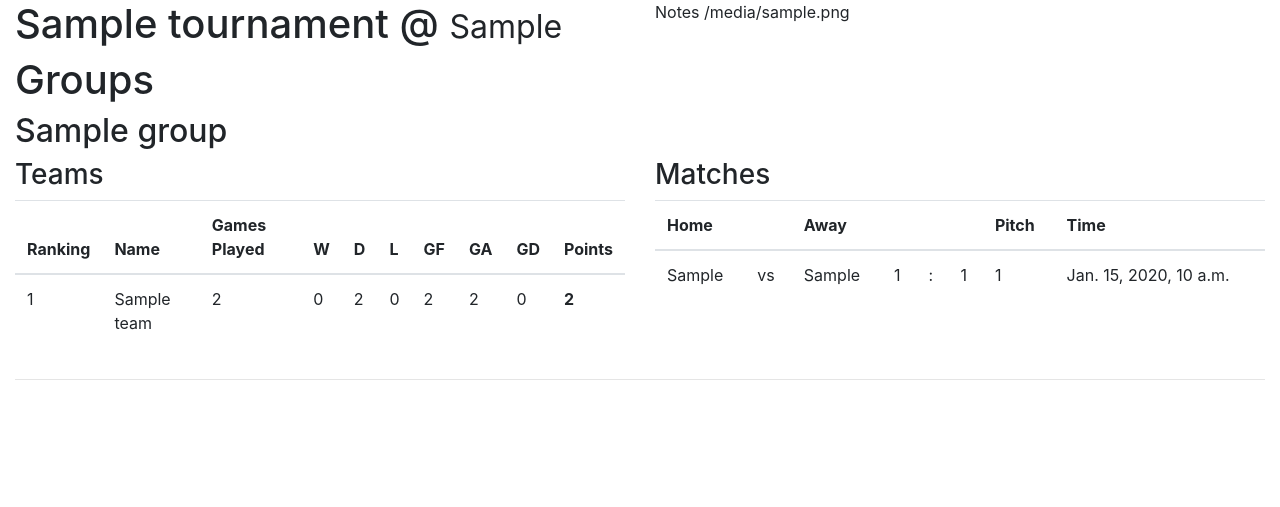
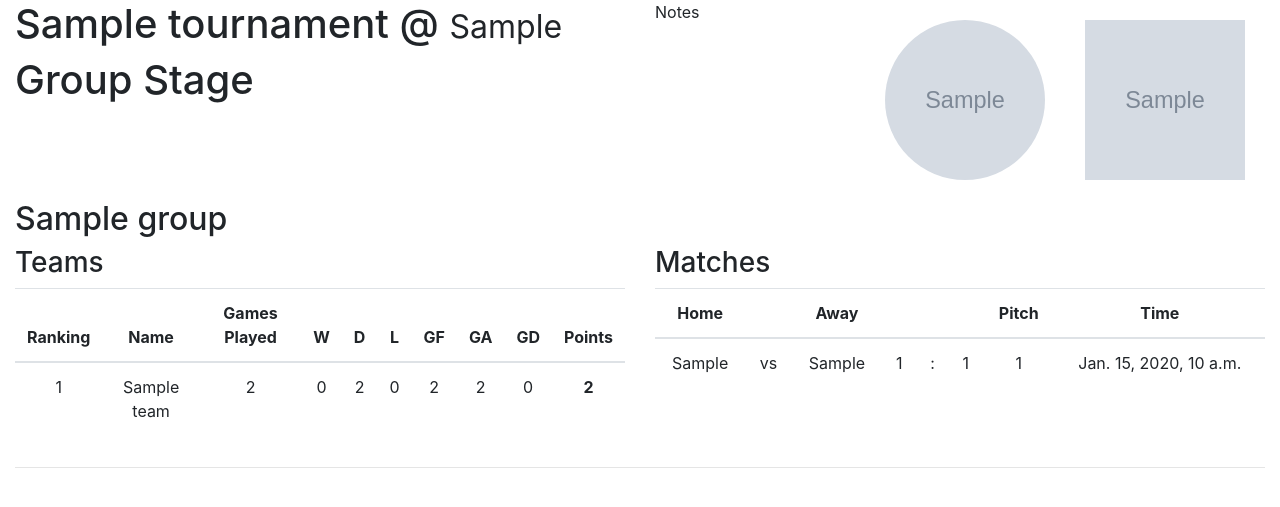
Before and after one commit to rborgese/tournament-manager, a Django app: page /tournament/groups/ in a window 1280 px wide. Shown: the part 56-563 px from the top of the page. Run offline with Django 3.2, Linux system fonts and the light colour scheme; tables that the repository leaves empty hold one stand-in row (values such as "Sample post"); grey boxes marked "Sample" are stand-in pictures; some libraries are stand-ins or nearby versions.

Commit message:
Making views generic adding image support, tidy up

```diff
--- a/tournament_manager/app/models.py
+++ b/tournament_manager/app/models.py
@@ -106,8 +106,8 @@ class Match(models.Model):
     pitch = models.IntegerField()
 
     is_placeholder = models.BooleanField(default=False)
-    home_team_placeholder = models.CharField(max_length=100, default='')
-    away_team_placeholder = models.CharField(max_length=100, default='')
+    home_team_placeholder = models.CharField(max_length=100, default='', blank=True, null=True)
+    away_team_placeholder = models.CharField(max_length=100, default='', blank=True, null=True)
 
     home_team = models.ForeignKey(Team, on_delete=models.SET_NULL, related_name='home_matches', null=True, blank=True)
     away_team = models.ForeignKey(Team, on_delete=models.SET_NULL, related_name='away_matches', null=True, blank=True)
@@ -124,7 +124,7 @@ class Match(models.Model):
         return self.away_goals > self.home_goals
 
     def __str__(self):
-        if not self.home_team or not self.away_team_placeholder:
+        if not self.home_team or not self.away_team:
             return 'TBC'
         return f"{self.home_team.name} vs {self.away_team.name}"
 
@@ -133,6 +133,7 @@ class Tournament(models.Model):
     name = models.CharField(max_length=100)
     location = models.CharField(max_length=100)
     logo = models.ImageField(null=True, blank=True)
+    extra_image = models.ImageField(null=True, blank=True)
 
     def __str__(self):
         return f"{self.name} @ {self.location}"
--- /dev/null
+++ b/tournament_manager/app/templates/app/base.html
@@ -0,0 +1,58 @@
+<!doctype html>
+<html lang="en">
+  <head>
+    <!-- Required meta tags -->
+    <meta charset="utf-8">
+    <meta name="viewport" content="width=device-width, initial-scale=1, shrink-to-fit=no">
+
+    <!-- Bootstrap CSS -->
+    <link rel="stylesheet" href="https://stackpath.bootstrapcdn.com/bootstrap/4.3.1/css/bootstrap.min.css" integrity="sha384-ggOyR0iXCbMQv3Xipma34MD+dH/1fQ784/j6cY/iJTQUOhcWr7x9JvoRxT2MZw1T" crossorigin="anonymous">
+
+    <title>Tournament Manager</title>
+
+    <style>
+      .bold-text {
+        font-weight: bold;
+      }
+
+      .bg-red {
+        background-color: red;
+      }
+
+      .tournament-logo {
+        height: 200px;
+        width: 200px;
+        padding: 20px;
+      }
+
+      .table td, .table th {
+        text-align: center;
+      }
+    </style>
+  </head>
+  <body>
+
+  <nav class="navbar navbar-expand-lg navbar-dark bg-red">
+    <button class="navbar-toggler" type="button" data-toggle="collapse" data-target="#navbarNavAltMarkup" aria-controls="navbarNavAltMarkup" aria-expanded="false" aria-label="Toggle navigation">
+      <span class="navbar-toggler-icon"></span>
+    </button>
+    <div class="collapse navbar-collapse" id="navbarNavAltMarkup">
+      <div class="navbar-nav">
+        <a class="nav-item nav-link {% if request.resolver_match.url_name == "groups" %}active{% endif %}" href="/tournament/groups">Groups <span class="sr-only">(current)</span></a>
+        <a class="nav-item nav-link {% if request.resolver_match.url_name == "knockouts" %}active{% endif %}" href="/tournament/knockouts">Knockouts</a>
+      </div>
+    </div>
+  </nav>
+
+  <div class="container-fluid">
+
+    {% block content %}
+    {% endblock %}
+      <!-- Optional JavaScript -->
+    <!-- jQuery first, then Popper.js, then Bootstrap JS -->
+    <script src="https://code.jquery.com/jquery-3.3.1.slim.min.js" integrity="sha384-q8i/X+965DzO0rT7abK41JStQIAqVgRVzpbzo5smXKp4YfRvH+8abtTE1Pi6jizo" crossorigin="anonymous"></script>
+    <script src="https://cdnjs.cloudflare.com/ajax/libs/popper.js/1.14.7/umd/popper.min.js" integrity="sha384-UO2eT0CpHqdSJQ6hJty5KVphtPhzWj9WO1clHTMGa3JDZwrnQq4sF86dIHNDz0W1" crossorigin="anonymous"></script>
+    <script src="https://stackpath.bootstrapcdn.com/bootstrap/4.3.1/js/bootstrap.min.js" integrity="sha384-JjSmVgyd0p3pXB1rRibZUAYoIIy6OrQ6VrjIEaFf/nJGzIxFDsf4x0xIM+B07jRM" crossorigin="anonymous"></script>
+    </div>
+  </body>
+</html>
--- a/tournament_manager/app/templates/app/groups.html
+++ b/tournament_manager/app/templates/app/groups.html
@@ -1,57 +1,23 @@
-<!doctype html>
-<html lang="en">
-  <head>
-    <!-- Required meta tags -->
-    <meta charset="utf-8">
-    <meta name="viewport" content="width=device-width, initial-scale=1, shrink-to-fit=no">
-
-    <!-- Bootstrap CSS -->
-    <link rel="stylesheet" href="https://stackpath.bootstrapcdn.com/bootstrap/4.3.1/css/bootstrap.min.css" integrity="sha384-ggOyR0iXCbMQv3Xipma34MD+dH/1fQ784/j6cY/iJTQUOhcWr7x9JvoRxT2MZw1T" crossorigin="anonymous">
-
-    <title>Tournament Manager</title>
-
-    <style>
-      .bold-text {
-        font-weight: bold;
-      }
-
-      .bg-red {
-        background-color: red;
-      }
-
-    </style>
-  </head>
-  <body>
-
-  <nav class="navbar navbar-expand-lg navbar-dark bg-red">
-    <button class="navbar-toggler" type="button" data-toggle="collapse" data-target="#navbarNavAltMarkup" aria-controls="navbarNavAltMarkup" aria-expanded="false" aria-label="Toggle navigation">
-      <span class="navbar-toggler-icon"></span>
-    </button>
-    <div class="collapse navbar-collapse" id="navbarNavAltMarkup">
-      <div class="navbar-nav">
-        <a class="nav-item nav-link active" href="/tournament/groups">Groups <span class="sr-only">(current)</span></a>
-        <a class="nav-item nav-link" href="/tournament/knockouts">Knockouts</a>
-      </div>
-    </div>
-  </nav>
-
-  <div class="container-fluid">
-
+{% extends 'app/base.html' %}
+{% block content %}
     <div class="row">
       <div class="col-md-6">
         <h1>{{tournament.name}} @ <small>{{tournament.location}}</small></h1>
+        <h1>Group Stage</h1>
       </div>
       <div class="col-md-6">
         Notes
 
         {% if tournament.logo %}
-          {{ tournament.logo.url }}
+          <img class="tournament-logo float-right" src="{{ tournament.logo.url }}">
+        {% endif %}
+
+        {% if tournament.extra_image %}
+          <img class="tournament-logo rounded-circle float-right" src="{{ tournament.extra_image.url }}">
         {% endif %}
 
       </div>
     </div>
-
-    <h1>Groups</h1>
 
     {% for group in groups %}
     <!-- Display each group and the matches -->
@@ -136,11 +102,4 @@
 
   <hr/>
     {% endfor %}
-    <!-- Optional JavaScript -->
-    <!-- jQuery first, then Popper.js, then Bootstrap JS -->
-    <script src="https://code.jquery.com/jquery-3.3.1.slim.min.js" integrity="sha384-q8i/X+965DzO0rT7abK41JStQIAqVgRVzpbzo5smXKp4YfRvH+8abtTE1Pi6jizo" crossorigin="anonymous"></script>
-    <script src="https://cdnjs.cloudflare.com/ajax/libs/popper.js/1.14.7/umd/popper.min.js" integrity="sha384-UO2eT0CpHqdSJQ6hJty5KVphtPhzWj9WO1clHTMGa3JDZwrnQq4sF86dIHNDz0W1" crossorigin="anonymous"></script>
-    <script src="https://stackpath.bootstrapcdn.com/bootstrap/4.3.1/js/bootstrap.min.js" integrity="sha384-JjSmVgyd0p3pXB1rRibZUAYoIIy6OrQ6VrjIEaFf/nJGzIxFDsf4x0xIM+B07jRM" crossorigin="anonymous"></script>
-    </div>
-  </body>
-</html>
+{% endblock %}
--- a/tournament_manager/app/urls.py
+++ b/tournament_manager/app/urls.py
@@ -7,7 +7,7 @@ urlpatterns = [
     path('tournaments/', views.tournaments, name='tournaments'),
     path('teams/', views.teams, name='teams'),
     path('groups/', views.groups, name='groups'),
-    path('knockouts/', views.knockouts, name='groups'),
+    path('knockouts/', views.knockouts, name='knockouts'),
     path('matches/', views.teams, name='matches'),
     path('settings/', views.settings, name='settings'),
 ]
--- a/tournament_manager/tournament_manager/settings.py
+++ b/tournament_manager/tournament_manager/settings.py
@@ -119,3 +119,6 @@ USE_TZ = True
 # https://docs.djangoproject.com/en/2.2/howto/static-files/
 
 STATIC_URL = '/static/'
+
+MEDIA_ROOT = os.path.join(BASE_DIR, 'media').replace('\\', '/')
+MEDIA_URL = '/media/'
--- a/tournament_manager/tournament_manager/urls.py
+++ b/tournament_manager/tournament_manager/urls.py
@@ -13,10 +13,16 @@ Including another URLconf
     1. Import the include() function: from django.urls import include, path
     2. Add a URL to urlpatterns:  path('blog/', include('blog.urls'))
 """
+from django.conf import settings
 from django.contrib import admin
+from django.contrib.staticfiles.urls import staticfiles_urlpatterns
 from django.urls import path, include
+from django.contrib.staticfiles.urls import static
+
 
 urlpatterns = [
     path('tournament/', include('app.urls')),
     path('admin/', admin.site.urls),
 ]
+urlpatterns += staticfiles_urlpatterns()
+urlpatterns += static(settings.MEDIA_URL, document_root=settings.MEDIA_ROOT)
```
Also changed, not shown: tournament_manager/app/templates/app/knockouts.html (+17 -56 lines), tournament_manager/app/migrations/0013_tournament_extra_image.py (added), tournament_manager/app/migrations/0014_auto_20190628_0154.py (added), 1 other file.
